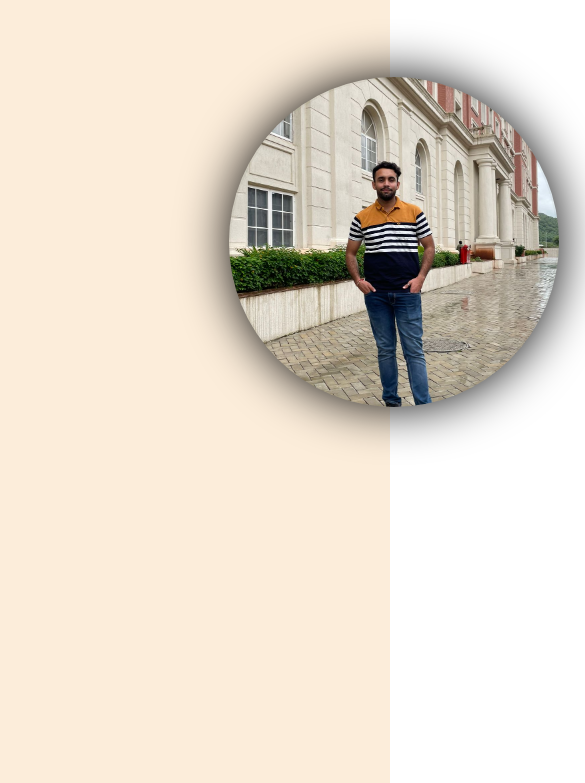
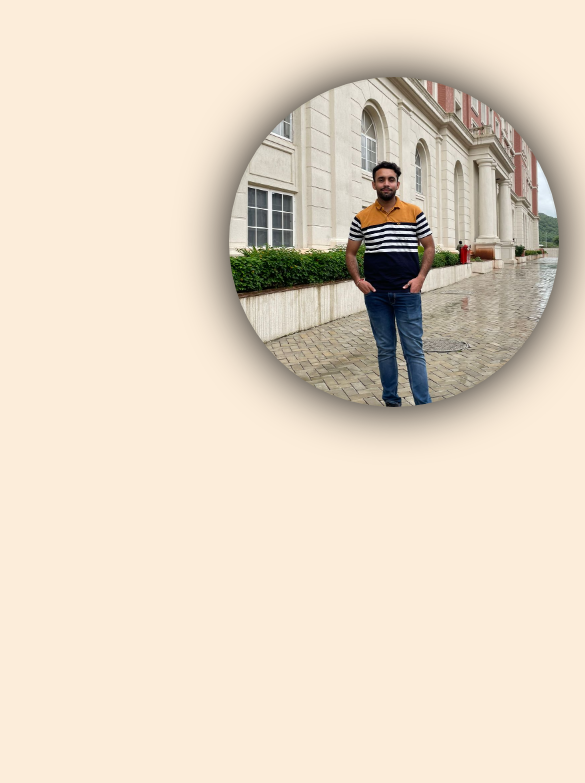
Before and after one commit to git-aayush/My-Portfolio, a plain HTML site: page index.html in a window 390 px wide. Shown: the part 817-1600 px from the top of the page, 585 px wide, since content can reach past the window. Drawn offline with nearby package versions, Linux system fonts and the light colour scheme.

Commit message:
more queries

```diff
--- a/style.css
+++ b/style.css
@@ -265,9 +265,10 @@ font-family: 'Roboto Slab', serif; */
     }
 }
 
-@media screen and (max-width : 780px){
+@media only screen and (min-width: 300px) and (max-width : 900px){
     .container {
         height: 1600px ;
+        width: 1200px;
     }
 
     .sidebar {
```
